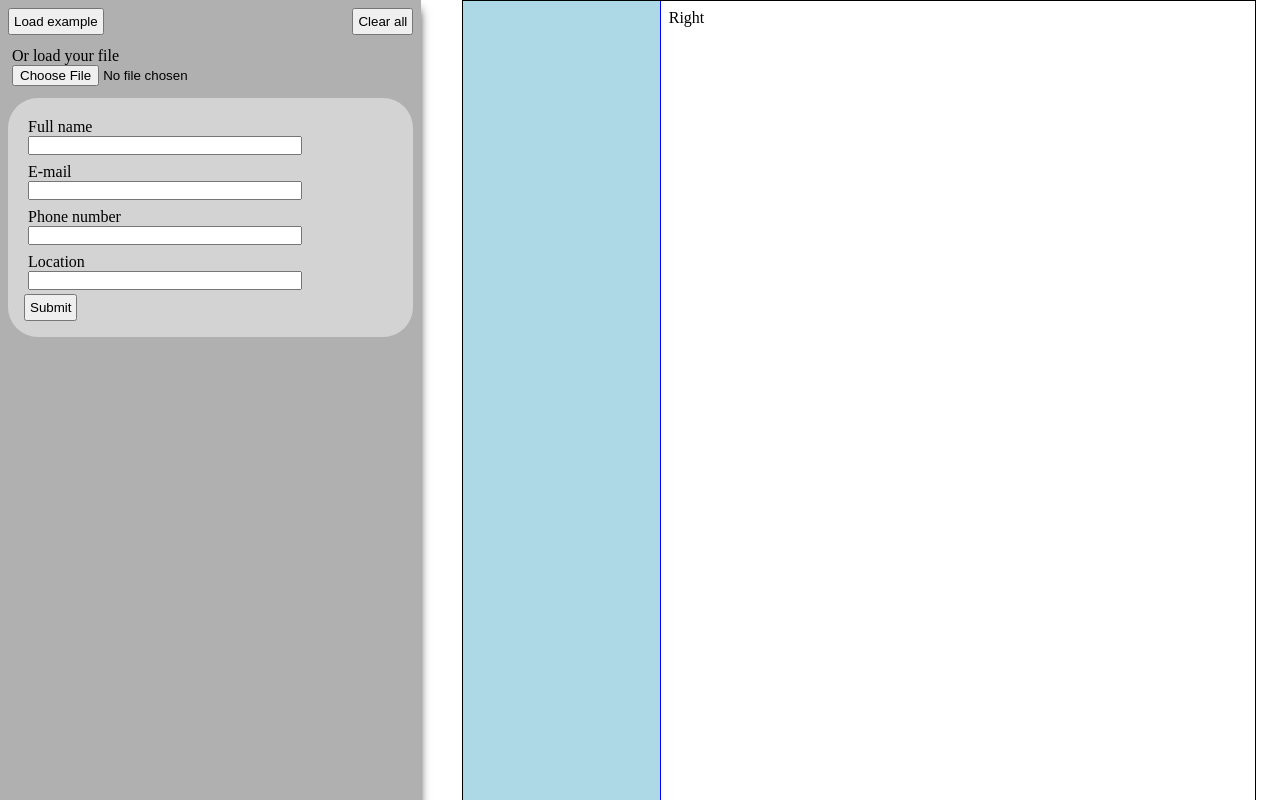
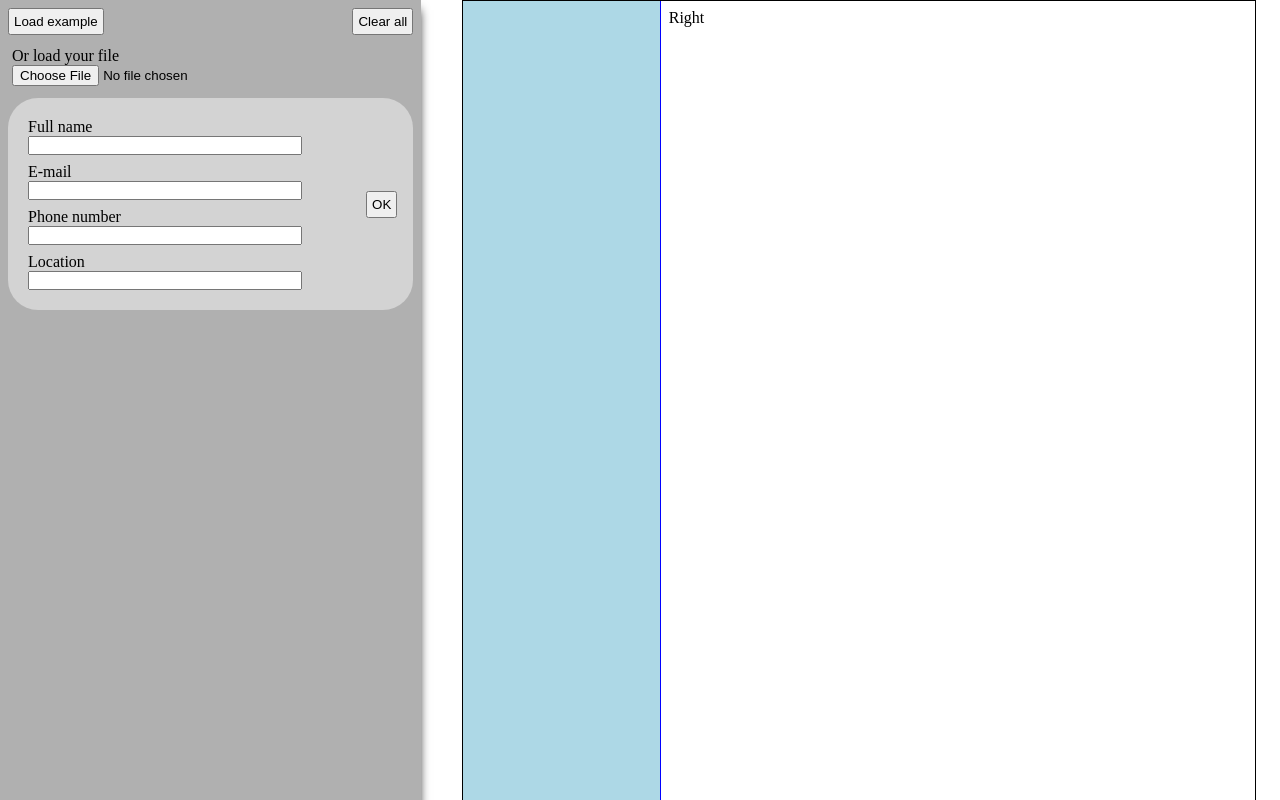
Before and after one commit to Radisza/CVGenerator, a React (Vite) app: page / in a window 1280 px wide. Both pictures are taken after a click on the button 380 px from the left and 131 px from the top of the page. Shown: the top 800 px of the page. Built offline with nearby package versions, Linux system fonts and the light colour scheme.

Commit message:
Move OnSubmit callback to FormItem that opens and closes form

```diff
--- a/src/inputs/FormItem.jsx
+++ b/src/inputs/FormItem.jsx
@@ -2,11 +2,16 @@ import EditBtn from '../utils/buttons';
 import { useState } from 'react';
 import PropTypes from 'prop-types';
 
-function FormItem({ name, renderForm }) {
+function FormItem({ name, form }) {
   const [isActive, setActive] = useState(false);
 
   if (isActive) {
-    return <div className="formItem">{renderForm(() => setActive(false))}</div>;
+    return (
+      <div className="formItem">
+        {form}
+        <button onClick={() => setActive(false)}>OK</button>
+      </div>
+    );
   }
   return (
     <div className="formItem">
@@ -18,7 +23,7 @@ function FormItem({ name, renderForm }) {
 
 FormItem.propTypes = {
   name: PropTypes.string.isRequired,
-  renderForm: PropTypes.func.isRequired,
+  form: PropTypes.element.isRequired,
 };
 
 export default FormItem;
--- a/src/inputs/MainPanel.jsx
+++ b/src/inputs/MainPanel.jsx
@@ -56,9 +56,7 @@ function MainPanel({ personal }) {
       </div>
       <FormItem
         name={personal.data.fullName || 'Personal data'}
-        renderForm={(onSubmit) => (
-          <PersonalForm personal={personal} onSubmit={onSubmit} />
-        )}
+        form={<PersonalForm personal={personal} />}
       />
     </div>
   );
--- a/src/inputs/PersonalForm.jsx
+++ b/src/inputs/PersonalForm.jsx
@@ -1,12 +1,7 @@
 import PropTypes from 'prop-types';
 import FormInput from './FormInput';
 
-function PersonalForm({ personal, onSubmit }) {
-  const handleSubmit = (e) => {
-    e.preventDefault();
-    onSubmit();
-  };
-
+function PersonalForm({ personal }) {
   const name = 'personal';
   return (
     <form>
@@ -38,14 +33,12 @@ function PersonalForm({ personal, onSubmit }) {
         label="Location"
         onChange={personal.changeLocation}
       />
-      <button onClick={handleSubmit}>Submit</button>
     </form>
   );
 }
 
 PersonalForm.propTypes = {
   personal: PropTypes.object.isRequired,
-  onSubmit: PropTypes.func.isRequired,
 };
 
 export default PersonalForm;
```
